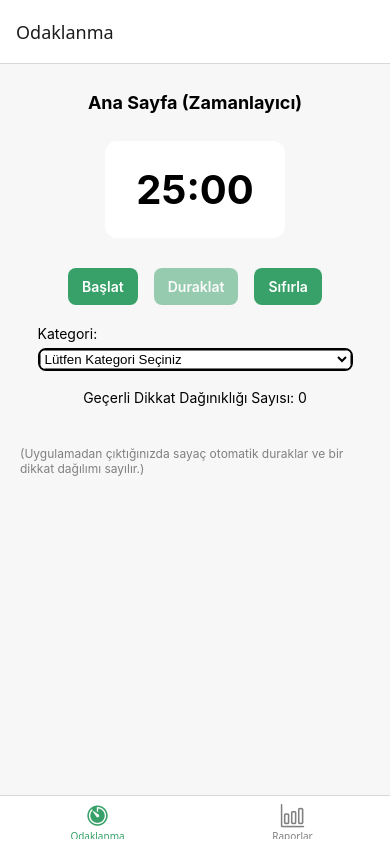
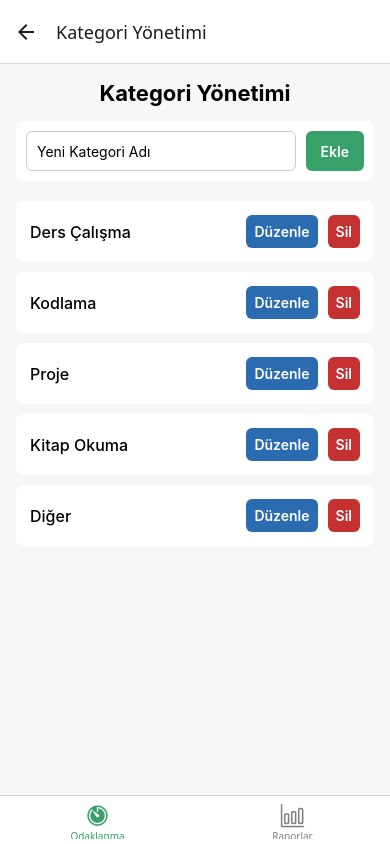
Before and after one commit to suleylmaz/mobilUygulama, a React Native app: screen /KategoriYonetimi in a window 390 px wide. Built offline with nearby package versions, Linux system fonts and the light colour scheme.

Commit message:
Kategoril Düzenleme Oluşturuldu.

```diff
--- a/App.js
+++ b/App.js
@@ -1,12 +1,35 @@
 import * as React from 'react';
 import { NavigationContainer } from '@react-navigation/native';
 import { createBottomTabNavigator } from '@react-navigation/bottom-tabs';
+import { createStackNavigator } from '@react-navigation/stack';
 import { Ionicons } from '@expo/vector-icons';
 
 import HomeScreen from './src/screens/HomeScreen';
 import ReportsScreen from './src/screens/ReportsScreen';
+import CategoryManagementScreen from './src/screens/CategoryManagementScreen';
 
 const Tab = createBottomTabNavigator();
+const Stack = createStackNavigator();
+
+const HomeStack = () => {
+  return (
+    <Stack.Navigator screenOptions={{ headerShown: false }}>
+      <Stack.Screen
+        name="Ana"
+        component={HomeScreen}
+        options={{ title: 'Odaklanma' }}
+      />
+      <Stack.Screen
+        name="KategoriYonetimi"
+        component={CategoryManagementScreen}
+        options={{
+          title: 'Kategori Yönetimi',
+          headerShown: true,
+        }}
+      />
+    </Stack.Navigator>
+  );
+};
 
 const App = () => {
   return (
@@ -30,8 +53,11 @@ const App = () => {
       >
         <Tab.Screen
             name="Ana Sayfa"
-            component={HomeScreen}
-            options={{ title: 'Odaklanma' }}
+            component={HomeStack}
+            options={{
+                title: 'Odaklanma',
+                headerShown: false,
+            }}
         />
         <Tab.Screen
             name="Raporlar"
--- a/package.json
+++ b/package.json
@@ -13,6 +13,7 @@
     "@react-native-picker/picker": "2.11.1",
     "@react-navigation/bottom-tabs": "^7.8.8",
     "@react-navigation/native": "^7.1.22",
+    "@react-navigation/stack": "^7.6.11",
     "expo": "~54.0.25",
     "expo-status-bar": "~3.0.8",
     "react": "19.1.0",
--- /dev/null
+++ b/src/screens/CategoryManagementScreen.js
@@ -0,0 +1,183 @@
+import React, { useEffect, useState } from 'react';
+import {
+  View,
+  Text,
+  StyleSheet,
+  FlatList,
+  TouchableOpacity,
+  Alert,
+  TextInput,
+} from 'react-native';
+import { useIsFocused } from '@react-navigation/native';
+import {
+  getCategoryList,
+  saveCategory,
+  updateCategory,
+  deleteCategory,
+} from '../storage/storage'; // Doğru dosya yolunu varsayar
+
+const CategoryManagementScreen = () => {
+  const [categories, setCategories] = useState([]);
+  const [newCategoryName, setNewCategoryName] = useState('');
+  const isFocused = useIsFocused();
+
+  useEffect(() => {
+    if (isFocused) loadCategories();
+  }, [isFocused]);
+
+  const loadCategories = async () => {
+    const data = await getCategoryList();
+    setCategories(data);
+  };
+
+  const handleAddCategory = async () => {
+    if (!newCategoryName.trim()) {
+      Alert.alert('Hata', 'Kategori adı boş olamaz.');
+      return;
+    }
+    await saveCategory({ name: newCategoryName.trim() });
+    setNewCategoryName('');
+    loadCategories();
+  };
+
+  const handleEdit = (item) => {
+    Alert.prompt(
+      'Kategori Adı Düzenle',
+      `"${item.name}" için yeni adı girin:`,
+      async (value) => {
+        if (!value || value.trim() === '') return;
+
+        const success = await updateCategory(item.id, value.trim());
+        if (success) {
+            loadCategories();
+        } else {
+            Alert.alert('Hata', 'Kategori güncellenirken bir sorun oluştu.');
+        }
+      },
+      'plain-text',
+      item.name
+    );
+  };
+
+  const handleDelete = (id) => {
+    Alert.alert(
+      'Kategoriyi Sil',
+      'Bu kategoriyi silmek istediğinize emin misiniz? Bu işlem geri alınamaz.',
+      [
+        { text: 'İptal', style: 'cancel' },
+        {
+          text: 'Sil',
+          style: 'destructive',
+          onPress: async () => {
+            const success = await deleteCategory(id);
+            if (success) {
+                loadCategories();
+            } else {
+                Alert.alert('Hata', 'Kategori silinirken bir sorun oluştu.');
+            }
+          },
+        },
+      ]
+    );
+  };
+
+  const renderItem = ({ item }) => (
+    <View style={styles.card}>
+      <Text style={styles.cardText}>{item.name}</Text>
+
+      <View style={styles.row}>
+        <TouchableOpacity style={styles.editBtn} onPress={() => handleEdit(item)}>
+          <Text style={styles.btnText}>Düzenle</Text>
+        </TouchableOpacity>
+
+        <TouchableOpacity style={styles.deleteBtn} onPress={() => handleDelete(item.id)}>
+          <Text style={styles.btnText}>Sil</Text>
+        </TouchableOpacity>
+      </View>
+    </View>
+  );
+
+  return (
+    <View style={styles.container}>
+      <Text style={styles.header}>Kategori Yönetimi</Text>
+
+      {/* Yeni Kategori Ekle */}
+      <View style={styles.addSection}>
+        <TextInput
+          style={styles.input}
+          placeholder="Yeni Kategori Adı"
+          value={newCategoryName}
+          onChangeText={setNewCategoryName}
+        />
+        <TouchableOpacity style={styles.addBtn} onPress={handleAddCategory}>
+          <Text style={styles.btnText}>Ekle</Text>
+        </TouchableOpacity>
+      </View>
+
+      <FlatList
+        data={categories}
+        keyExtractor={(item) => item.id}
+        renderItem={renderItem}
+        style={styles.list}
+      />
+    </View>
+  );
+};
+
+const styles = StyleSheet.create({
+  container: { flex: 1, padding: 16, backgroundColor: '#f7f7f7' },
+  header: { fontSize: 22, fontWeight: '700', marginBottom: 15, alignSelf: 'center' },
+  addSection: {
+    flexDirection: 'row',
+    marginBottom: 20,
+    padding: 10,
+    backgroundColor: 'white',
+    borderRadius: 8,
+    elevation: 1,
+  },
+  input: {
+    flex: 1,
+    height: 40,
+    paddingHorizontal: 10,
+    borderWidth: 1,
+    borderColor: '#ccc',
+    borderRadius: 6,
+    marginRight: 10,
+  },
+  addBtn: {
+    backgroundColor: '#38A169',
+    paddingHorizontal: 15,
+    paddingVertical: 10,
+    borderRadius: 6,
+    justifyContent: 'center',
+  },
+  btnText: { color: 'white', fontWeight: '600' },
+  list: { width: '100%' },
+  card: {
+    backgroundColor: 'white',
+    padding: 14,
+    borderRadius: 8,
+    marginBottom: 10,
+    elevation: 2,
+    flexDirection: 'row',
+    justifyContent: 'space-between',
+    alignItems: 'center',
+  },
+  cardText: { fontSize: 16, fontWeight: '500' },
+  row: {
+    flexDirection: 'row',
+  },
+  editBtn: {
+    backgroundColor: '#2b6cb0',
+    padding: 8,
+    borderRadius: 6,
+    marginRight: 10,
+  },
+  deleteBtn: {
+    backgroundColor: '#c53030',
+    padding: 8,
+    borderRadius: 6,
+  },
+});
+
+export default CategoryManagementScreen;
--- a/src/screens/HomeScreen.js
+++ b/src/screens/HomeScreen.js
@@ -9,18 +9,43 @@ import {
 } from 'react-native';
 import AsyncStorage from '@react-native-async-storage/async-storage';
 import { Picker } from '@react-native-picker/picker';
-import { saveSession } from '../storage/storage';
+import { useIsFocused, useNavigation } from '@react-navigation/native';
+import { Ionicons } from '@expo/vector-icons';
+import { saveSession, getCategoryList } from '../storage/storage';
 
 const DEFAULT_SECONDS = 25 * 60;
 
 const HomeScreen = () => {
+  const navigation = useNavigation();
   const [secondsLeft, setSecondsLeft] = useState(DEFAULT_SECONDS);
   const [isRunning, setIsRunning] = useState(false);
   const [selectedCategory, setSelectedCategory] = useState('');
   const [distractionCount, setDistractionCount] = useState(0);
+  const [categories, setCategories] = useState([]);
   const intervalRef = useRef(null);
   const appState = useRef(AppState.currentState);
   const startedAtRef = useRef(null);
+
+  const isFocused = useIsFocused();
+
+  const loadCategories = async () => {
+    const data = await getCategoryList();
+    setCategories(data);
+    if (!selectedCategory) {
+        setSelectedCategory('');
+    }
+  };
+
+  const goToCategoryManagement = () => {
+      navigation.navigate('KategoriYonetimi');
+  };
+
+
+  useEffect(() => {
+    if (isFocused) {
+        loadCategories();
+    }
+  }, [isFocused]);
 
   useEffect(() => {
     if (isRunning) {
@@ -74,6 +99,10 @@ const HomeScreen = () => {
 
   const startTimer = () => {
     if (isRunning) return;
+    if (!selectedCategory) {
+        Alert.alert("Hata", "Lütfen bir kategori seçiniz.");
+        return;
+    }
     setIsRunning(true);
   };
 
@@ -94,12 +123,16 @@ const HomeScreen = () => {
     const elapsedMs = Date.now() - startedAt;
     const elapsedSec = Math.round(elapsedMs / 1000);
     const durationSec = completed ? DEFAULT_SECONDS : elapsedSec;
-    const minutes = Math.floor(durationSec / 60);
-    const seconds = durationSec % 60;
+    const totalMinutes = Math.floor(durationSec / 60);
+    const totalSeconds = durationSec % 60;
+
+    const categoryName = selectedCategory
+        ? selectedCategory
+        : 'Belirtilmedi';
 
     const session = {
       id: `${Date.now()}`,
-      category: selectedCategory,
+      category: categoryName,
       durationSec: durationSec,
       distractions: distractionCount,
       date: new Date().toISOString(),
@@ -108,7 +141,7 @@ const HomeScreen = () => {
 
     Alert.alert(
       'Seans Özeti',
-      `Kategori: ${session.category}\nSüre: ${minutes} dakika ${seconds} saniye\nDikkat Dağınıklığı: ${session.distractions}`,
+      `Kategori: ${session.category}\nSüre: ${totalMinutes} dakika ${totalSeconds} saniye\nDikkat Dağılımı: ${session.distractions}`,
       [
         {
           text: 'Kaydet',
@@ -139,6 +172,7 @@ const HomeScreen = () => {
 
   return (
     <View style={styles.container}>
+
       <Text style={styles.title}>Ana Sayfa (Zamanlayıcı)</Text>
 
       <View style={styles.timerBox}>
@@ -147,9 +181,9 @@ const HomeScreen = () => {
 
       <View style={styles.row}>
         <TouchableOpacity
-          style={[styles.button, isRunning ? styles.buttonDisabled : null]}
+          style={[styles.button, (isRunning || !selectedCategory) ? styles.buttonDisabled : null]}
           onPress={startTimer}
-          disabled={isRunning}
+          disabled={isRunning || !selectedCategory}
         >
           <Text style={styles.buttonText}>Başlat</Text>
         </TouchableOpacity>
@@ -175,18 +209,31 @@ const HomeScreen = () => {
             onValueChange={(itemValue) => setSelectedCategory(itemValue)}
             mode="dropdown"
           >
-            <Picker.Item label="Lütfen Kategori Seçiniz" value="" enabled={false} style={{ color: 'gray' }} />
-            <Picker.Item label="Ders Çalışma" value="Ders Çalışma" />
-            <Picker.Item label="Kodlama" value="Kodlama" />
-            <Picker.Item label="Proje" value="Proje" />
-            <Picker.Item label="Kitap Okuma" value="Kitap Okuma" />
-            <Picker.Item label="Diğer" value="Diğer" />
+            {/* Varsayılan Seçenek */}
+            <Picker.Item
+                label="Lütfen Kategori Seçiniz"
+                value=""
+                enabled={false}
+                style={{ color: 'gray' }}
+            />
+            {/* Dinamik Kategoriler Listesi */}
+            {categories.map((c) => (
+                <Picker.Item key={c.id} label={c.name} value={c.name} />
+            ))}
           </Picker>
         </View>
       </View>
 
+      {/* Kategori Seçici'nin hemen altında bulunan yeni buton */}
+      <TouchableOpacity
+        style={styles.editCategoryButton}
+        onPress={goToCategoryManagement}
+      >
+        <Text style={styles.editCategoryButtonText}>Kategorileri Düzenle 📝</Text>
+      </TouchableOpacity>
+
       <View style={styles.summary}>
-        <Text>Geçerli Dikkat Dağınıklığı Sayısı: {distractionCount}</Text>
+        <Text>Geçerli Dikkat Dağılımı Sayısı: {distractionCount}</Text>
       </View>
 
       <View style={{ height: 40 }} />
@@ -200,6 +247,13 @@ const HomeScreen = () => {
 
 const styles = StyleSheet.create({
   container: { flex: 1, padding: 20, alignItems: 'center', backgroundColor: '#f7f7f7' },
+  settingsButton: {
+    position: 'absolute',
+    top: 20,
+    right: 20,
+    padding: 10,
+    zIndex: 10,
+  },
   title: { fontSize: 18, fontWeight: '700', marginVertical: 8 },
   timerBox: {
     marginTop: 20,
@@ -239,6 +293,18 @@ const styles = StyleSheet.create({
     borderColor: '#000'
   },
 
+  editCategoryButton: {
+    marginTop: 15,
+    backgroundColor: '#6c757d',
+    paddingHorizontal: 12,
+    paddingVertical: 8,
+    borderRadius: 8,
+  },
+  editCategoryButtonText: {
+    color: 'white',
+    fontWeight: '600',
+    fontSize: 14,
+  },
 
   summary: { marginTop: 18, alignItems: 'center' },
 });
--- a/src/storage/storage.js
+++ b/src/storage/storage.js
@@ -1,6 +1,8 @@
 import AsyncStorage from '@react-native-async-storage/async-storage';
 
 const SESSIONS_KEY = 'focus_sessions_v1';
+const CATEGORIES_KEY = 'focus_categories_v1';
+
 
 export const saveSession = async (session) => {
   try {
@@ -25,12 +27,105 @@ export const getAllSessions = async () => {
   }
 };
 
-export const clearAllSessions = async () => {
+export const deleteSession = async (id) => {
   try {
-    await AsyncStorage.removeItem(SESSIONS_KEY);
+    const raw = await AsyncStorage.getItem(SESSIONS_KEY);
+    const arr = raw ? JSON.parse(raw) : [];
+
+    const filtered = arr.filter(item => item.id !== id);
+
+    await AsyncStorage.setItem(SESSIONS_KEY, JSON.stringify(filtered));
     return true;
   } catch (e) {
-    console.error('clearAllSessions error', e);
+    console.error('deleteSession error', e);
     return false;
   }
 };
+
+export const updateSession = async (updated) => {
+  try {
+    const raw = await AsyncStorage.getItem(SESSIONS_KEY);
+    const arr = raw ? JSON.parse(raw) : [];
+
+    const newArr = arr.map(item =>
+      item.id === updated.id ? updated : item
+    );
+
+    await AsyncStorage.setItem(SESSIONS_KEY, JSON.stringify(newArr));
+    return true;
+  } catch (e) {
+    console.error('updateSession error', e);
+    return false;
+  }
+};
+
+// --- Kategori Fonksiyonları ---
+
+export const getCategoryList = async () => {
+  try {
+    const raw = await AsyncStorage.getItem(CATEGORIES_KEY);
+
+    // Eğer kategori yoksa, varsayılan bir listeyi oluşturup döndür
+    if (!raw) {
+      const defaultCategories = [
+        { id: '1', name: 'Ders Çalışma' },
+        { id: '2', name: 'Kodlama' },
+        { id: '3', name: 'Proje' },
+        { id: '4', name: 'Kitap Okuma' },
+        { id: '5', name: 'Diğer' },
+      ];
+      await AsyncStorage.setItem(CATEGORIES_KEY, JSON.stringify(defaultCategories));
+      return defaultCategories;
+    }
+    return JSON.parse(raw);
+  } catch (e) {
+    console.error('getCategoryList error', e);
+    return [];
+  }
+};
+
+export const saveCategory = async (category) => {
+  try {
+    const arr = await getCategoryList();
+
+    const newId = (Date.now()).toString();
+    const newCategory = { id: newId, name: category.name };
+
+    arr.push(newCategory);
+    await AsyncStorage.setItem(CATEGORIES_KEY, JSON.stringify(arr));
+    return true;
+  } catch (e) {
+    console.error('saveCategory error', e);
+    return false;
+  }
+};
+
+export const updateCategory = async (id, newName) => {
+  try {
+    const arr = await getCategoryList();
+    const newArr = arr.map(item =>
+      item.id === id ? { ...item, name: newName } : item
+    );
+
+    await AsyncStorage.setItem(CATEGORIES_KEY, JSON.stringify(newArr));
+    return true;
+  } catch (e) {
+    console.error('updateCategory error', e);
+    return false;
+  }
+};
+
+export const deleteCategory = async (id) => {
+  try {
+    const raw = await AsyncStorage.getItem(CATEGORIES_KEY);
+    const arr = raw ? JSON.parse(raw) : [];
+
+    const filtered = arr.filter(item => item.id !== id);
+
+    await AsyncStorage.setItem(CATEGORIES_KEY, JSON.stringify(filtered));
+    return true;
+  } catch (e) {
+    console.error('deleteCategory error', e);
+    return false;
+  }
+};
```
Also changed, not shown: 1 other file (tests, documents, lock files or other folders).
